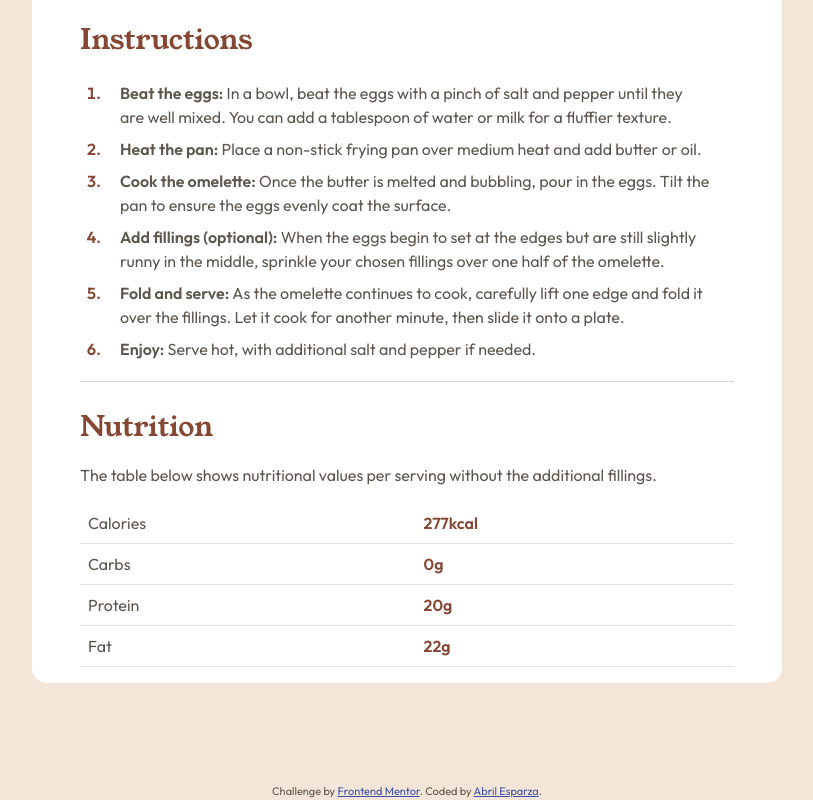
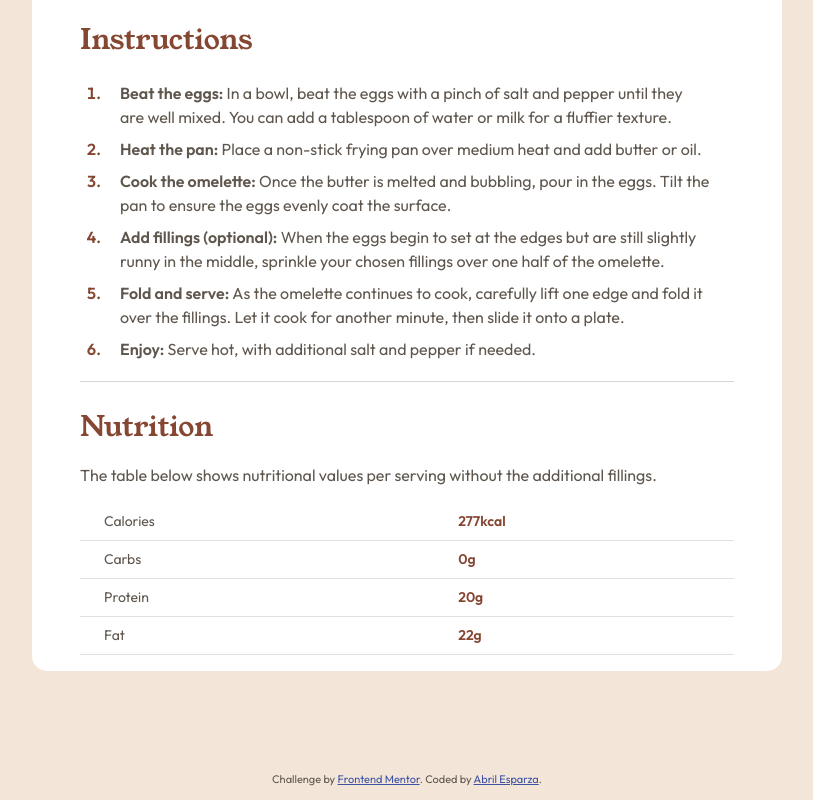
Before and after one commit to AbrilEsparza/recipe-page-main, a plain HTML site: page index.html in a window 1280 px wide. Shown: the part 1027-1827 px from the top of the page, without its empty margins (233-1046 px from the left). Drawn offline with nearby package versions, Linux system fonts and the light colour scheme.

Commit message:
modify paddings

```diff
--- a/assets/styles/styles.css
+++ b/assets/styles/styles.css
@@ -24,27 +24,21 @@ li::marker {
 .attribution { font-size: 11px; text-align: center; }
 .attribution a { color: hsl(228, 45%, 44%); }
 
-.main {
-    padding: 100px 0px !important;
-}
+.main {padding: 100px 0px !important;}
+
 .recipe-card {
     border-radius: 15px;
     max-width: 750px !important;
 }
 
-.img-container {
-    padding: 32px 48px;
-}
+.img-container { padding: 32px 48px; }
 
-.img {
-    border-radius: 10px;
-}
+.img { border-radius: 10px; }
 
 .main-title {
     color: var(--stone900);
     font-family: "Young Serif", serif;
     font-size: 32px;
-
 }
 
 .section-title {
@@ -79,18 +73,18 @@ li::marker {
 
 .td-name {
     color: var(--stone600) !important;
+    padding-left: 24px !important;
+    font-size: 14px;
 }
 
 .td-value {
     color: var(--brown800) !important;
     font-weight:600;
+    font-size: 14px;
 }
 
 @media only screen and (max-width: 600px) {
-    .img{
-        border-radius: 0px;
-    }
+    .img{ border-radius: 0px; }
     .img-container {padding: 0px 0px 12px 0px;}
     .main {padding: 0px !important;}
-
-  }
+}
```
